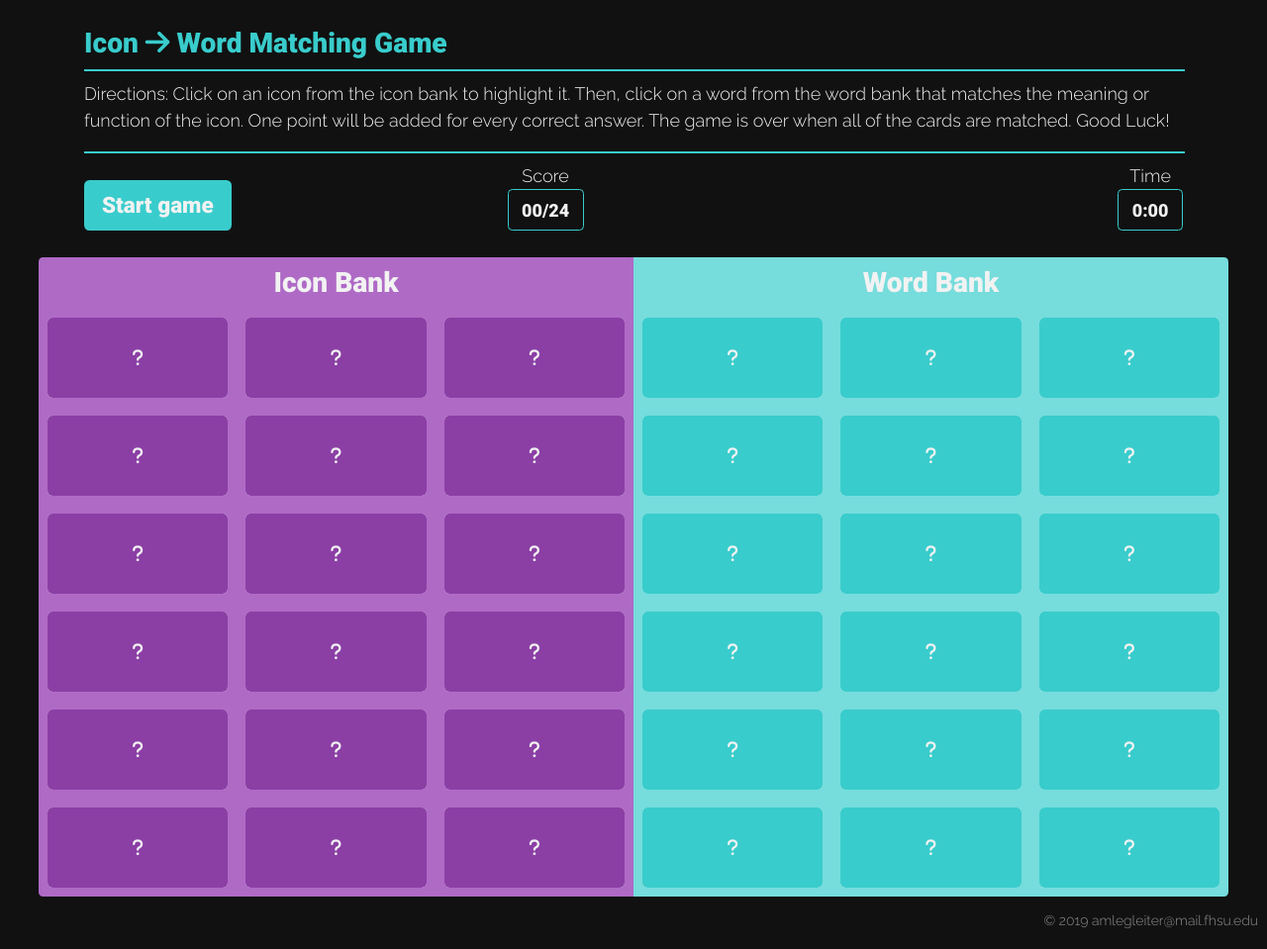
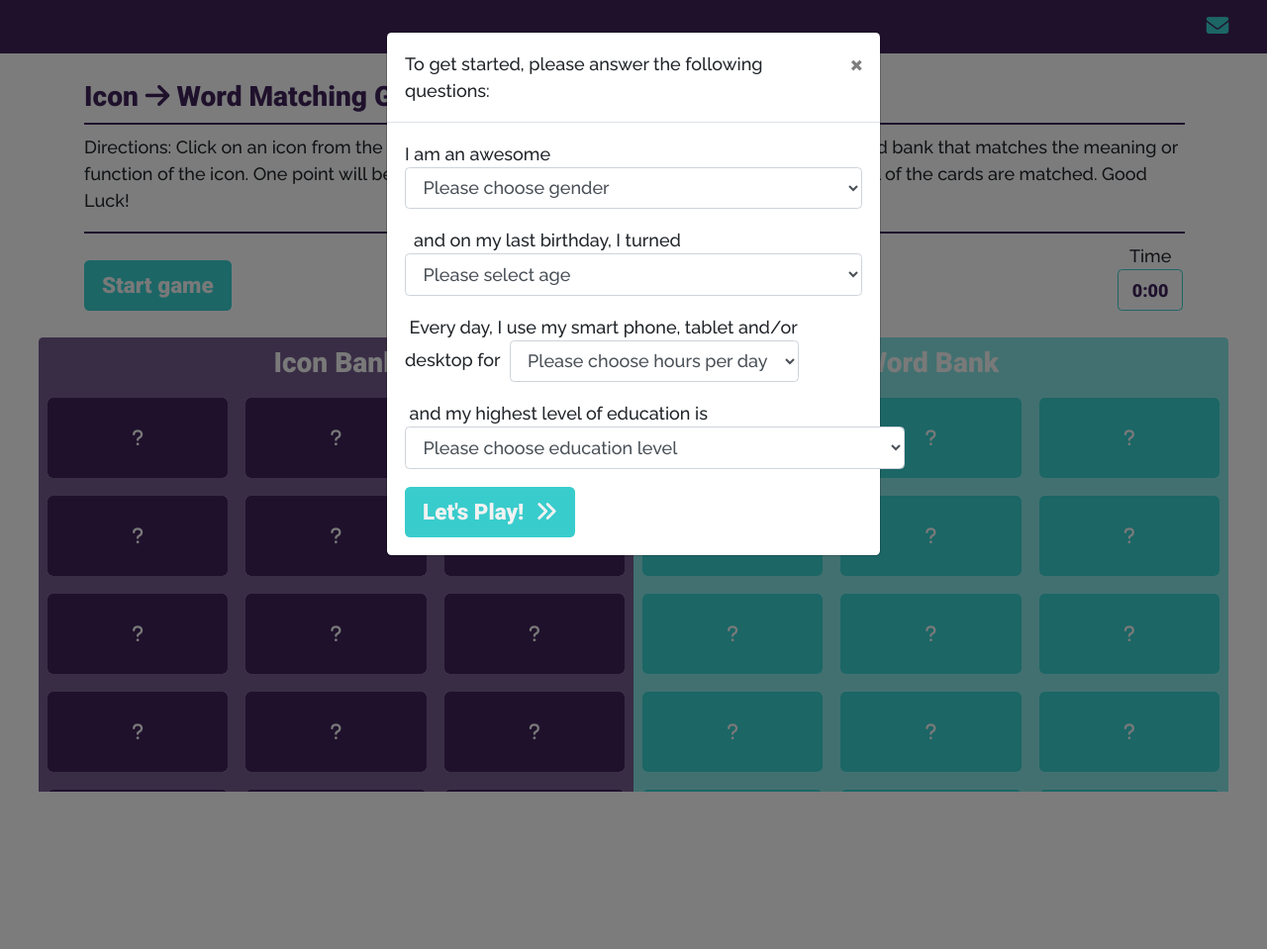
Before and after one commit to littleapple27/icon-match-game, a PHP site: page /game.html in a window 1280 px wide. Shown: the whole page at 99% size. After the commit the page ends 800 px from the top, so only its background shows below. Run offline with PHP 8.4, Linux system fonts and the light colour scheme; some libraries are stand-ins or nearby versions.

Commit message:
change color scheme

```diff
--- a/css/cardflip.css
+++ b/css/cardflip.css
@@ -44,10 +44,12 @@ flip card
 #back-text-size {
   font-size: .85rem;
   text-align: center;
+  color: #3E2259;
 }
 
 #back-icon-size {
   font-size: 2rem;
+  color: #3E2259;
 }
 
 .card-body {
--- a/css/cardflip.min.css
+++ b/css/cardflip.min.css
@@ -1 +1 @@
-.card-flip>div{backface-visibility:hidden;-webkit-backface-visibility:hidden;-moz-backface-visibility:hidden;-o-backface-visibility:hidden;backface-visibility:hidden;transition:transform 300ms;transition-timing-function:linear;width:100%;height:100%;margin:0;display:flex;border-radius:5px}.card-front{transform:rotateY(0deg)}.card-back{transform:rotateY(180deg);position:absolute;top:0;font-family:'Raleway', sans-serif}.card-front-flip{transform:rotateY(-180deg)}.card-back-flip{transform:rotateY(0deg)}.card{width:inherit;height:4.5rem;border-radius:5px}#back-text-size{font-size:.85rem;text-align:center}#back-icon-size{font-size:2rem}.card-body{border-radius:5px}.noselect{-webkit-touch-callout:none;-webkit-user-select:none;-khtml-user-select:none;-moz-user-select:none;-ms-user-select:none;user-select:none}
+.card-flip>div{backface-visibility:hidden;-webkit-backface-visibility:hidden;-moz-backface-visibility:hidden;-o-backface-visibility:hidden;backface-visibility:hidden;transition:transform 300ms;transition-timing-function:linear;width:100%;height:100%;margin:0;display:flex;border-radius:5px}.card-front{transform:rotateY(0deg)}.card-back{transform:rotateY(180deg);position:absolute;top:0;font-family:'Raleway', sans-serif}.card-front-flip{transform:rotateY(-180deg)}.card-back-flip{transform:rotateY(0deg)}.card{width:inherit;height:4.5rem;border-radius:5px}#back-text-size{font-size:.85rem;text-align:center;color:#3E2259}#back-icon-size{font-size:2rem;color:#3E2259}.card-body{border-radius:5px}.noselect{-webkit-touch-callout:none;-webkit-user-select:none;-khtml-user-select:none;-moz-user-select:none;-ms-user-select:none;user-select:none}
--- a/css/cardflip.scss
+++ b/css/cardflip.scss
@@ -45,10 +45,12 @@ flip card
 #back-text-size {
   font-size: .85rem;
   text-align: center;
+  color: #3E2259;
 }
 
 #back-icon-size {
   font-size: 2rem;
+  color: #3E2259;
 }
 
 
--- a/css/custom.scss
+++ b/css/custom.scss
@@ -1,8 +1,8 @@
 $blue: #328284;
-$teal: #39CCCC;;
-$orange: #fba100;
-$purple: #8b3fa5;
-$black: #111111;
+$teal: #39cccc;
+$orange: #F26835;
+$purple: #3E2259;
+$lt-teal: #85e0e0;
 $white: #f2f2f2;
 $grey: #909095;
 
@@ -19,22 +19,30 @@ $grey: #909095;
 	color: $teal!important;
 }
 
+.text-dk-purple {
+	color: $purple;
+}
+
+.text-orange {
+	color: $orange;
+}
+
 ///////////background styles/////////////////
 .bg-lt-white {
 	background-color: rgba(255, 255, 255, 0.1);
 }
 
 .bg-lt-purple {
-	background-color: #af6ac6;
+	background-color: #735A8C;
 }
 
 .bg-lt-teal {
-	background-color:#76dcdc;
+	background-color:$lt-teal;
 }
 
 
-.bg-black {
-	background-color: $black;
+.bg-dk-purple {
+	background-color: $purple;
 }
 
 .bg-teal {
@@ -126,21 +134,36 @@ $grey: #909095;
 
 .btn-orange:hover {
 	font-family: 'Roboto', sans-serif!important;
-	background-color: rgba(251, 161, 0, 0.75)!important;
+	background-color: rgba(242,104,53, 0.75)!important;
 	border: 0;
 	color: $white!important;
 }
 
+.btn-purple {
+	font-family: 'Roboto', sans-serif!important;
+	background-color: $purple!important;
+	border: 0;
+	color: $white;
+}
+
+.btn-purple:hover {
+	font-family: 'Roboto', sans-serif!important;
+	background-color: rgba(62,34,89, 0.75)!important;
+	border: 0;
+	color: $white!important;
+}
 
 .outline-teal {
-  color: $teal;
+  color: $purple;
   font-family: 'Roboto', sans-serif;
   border-color: $teal;
 }
 
+
+/////// <a> hover style /////////
 a:hover {
 	font-family: 'Raleway', sans-serif;
-	color: rgba(57, 204, 204, 1)!important;
+	color: rgba(57,204,204, 1)!important;
 	text-decoration: underline;
 }
 
@@ -214,11 +237,11 @@ p {
 ///////////page styles/////////////////
 
 .hr-style {
-	border: .5px solid $teal!important;
+	border: 1px solid $purple!important;
 	width: 100%;
 }
 
-.jumbo-image {
+.bobo-image {
     background-image: -moz-linear-gradient(45deg, rgba(17,17,17,.9) 25%, rgba(17,17,17,.9) 100%), url("../img/jumbo2.jpg");
     background-image: -webkit-linear-gradient(45deg,rgba(17,17,17,.9) 25%,rgba(17,17,17,.9) 100%), url("../img/jumbo2.jpg");
     background-image: linear-gradient(45deg, rgba(17,17,17,.9) 25%,rgba(17,17,17,.9) 100%), url("../img/jumbo2.jpg");
@@ -226,32 +249,9 @@ p {
     background-size: cover;
 }
 
-.card-img-top {
-	width: 8rem;
-	height: auto;
-}
-
-.card-body {
-	font-family: 'Raleway', sans-serif!important;
-}
-
-.card {
-	border-color: transparent!important;
-}
-
-
-#title-row {
-  background-image: url("../img/globe-title.svg"); /* The image used */
-  background-color: $black; /* Used if the image is unavailable */
-  background-repeat: no-repeat; /* Do not repeat the image */
-  background-position: left top;
-}
-
 .jumbotron-fluid {
 	padding: 10%;
 }
-
-
 
 //Media Queries
 //------------------------------------------------------------//
--- a/game.html
+++ b/game.html
@@ -14,28 +14,38 @@
 	<meta property="og:description" content="An experiment at Fort Hays State University" />
 	<script src="https://kit.fontawesome.com/bf44c917aa.js" crossorigin="anonymous"></script>
 	<link rel="stylesheet" href="https://stackpath.bootstrapcdn.com/bootstrap/4.3.1/css/bootstrap.min.css">
-	<link href="https://fonts.googleapis.com/css?family=Raleway:300|Roboto:900&display=swap" rel="stylesheet">
+	<link href="https://fonts.googleapis.com/css?family=Raleway:500|Roboto:900&display=swap" rel="stylesheet">
 	<link rel="stylesheet" href="css/custom.min.css">
 	<link rel="stylesheet" href="css/cardflip.min.css">
 	<title>The Unambiguous Icon Project: A Case for Universal Icon Meanings</title>
 
 </head>
 
-<body class="bg-black" onload="loadGame()">
+<body class="bg-light" onload="loadGame()">
+
+	<header class="container-fluid bg-dk-purple py-1 text-right" id="">
+		<!-- Image and text -->
+		<nav class="d-flex flex-row justify-content-end align-items-center">
+			<a class="navbar-brand text-teal align-items-center" href="mailto:amlegleiter@mail.fhsu.edu">
+				<i class="fas fa-envelope"></i>&nbsp;<span class="text-sm"></span>
+			</a>
+		</nav>
+
+	</header>
 
 	<!---- Demographic Form Pop-Up Modal on Page Load---->
 	<div id="myModal" class="modal fade">
 		<div class="modal-dialog">
 			<div class="modal-content">
 				<div class="modal-header">
-					<h3 class="modal-title">A little bit about yourself, please...</h3>
+					<p class="modal-title">To get started, please answer the following questions:</p>
 					<button type="button" class="close" data-dismiss="modal" aria-label="Close">
 						<span aria-hidden="true">&times;</span>
 					</button>
 				</div>
 				<div class="modal-body">
 					<form>
-						<div class="form-inline ">
+						<div class="">
 							<p>I am an awesome&nbsp;
 								<select class="form-control" id="gender" name="gender" required>
 									<option value="" disabled selected hidden>Please choose gender
@@ -49,8 +59,8 @@
 						</div>
 
 
-						<div class="form-inline">
-							<p>&nbsp;who has celebrated &nbsp;
+						<div class="">
+							<p>&nbsp; and on my last birthday, I turned &nbsp;
 								<select class="form-control" id="age" name="age" required>
 									<option value="" disabled selected hidden>Please select age
 									</option>
@@ -130,12 +140,11 @@
 									<option value="90">90</option>
 									<option value="N">Prefer not to say</option>
 								</select>
-								&nbsp;birthdays. &nbsp;
 							</p>
 						</div>
 
-						<div class="form-inline">
-							<p>and my race/ethinicity is&nbsp;
+					<!-- 	<div class="form-inline">
+							<p>My race/ethinicity is&nbsp;
 								<select class="form-control" id="ethnicity" name="ethnicity" required />
 								<option value="">Select</option>
 								<option value="indian-alaskan">American Idian or Alaskan Native
@@ -148,7 +157,7 @@
 								<option value="not-say">Prefer not to say</option>
 								</select>
 							</p>
-						</div>
+						</div> -->
 
 						<div class="form-inline">
 							<p>&nbsp;Every day, I use my smart phone, tablet and/or
@@ -191,12 +200,12 @@
 		</div>
 	</div>
 
-	<main class="container py-4 mb-0 text-white" id="">
+	<main class="container py-4 mb-0" id="">
 
-		<h3 class="text-teal">Icon <i class="fas fa-arrow-right"></i> Word Matching Game</h3>
+		<h3 class="text-dk-purple">Icon <i class="fas fa-arrow-right"></i> Word Matching Game</h3>
 		<hr class="my-2 hr-style">
 
-		<p>
+		<p clas="text-dk-purple">
 			Directions: Click on an icon from the icon bank to highlight it.  Then, click on a word from the word bank that matches the meaning or function of the icon. One point will be added for every correct answer. The game is over when all of the cards are matched. Good Luck!
 		</p>
 
@@ -206,10 +215,10 @@
 			<div class="col-12 text-center d-flex align-items-end">
 				<div><button class="btn btn-lg btn-teal mr-2" id="startBtn" onclick="startGame();">Start game</button>
 				</div>
-				<div class="d-flex flex-column mx-auto">Score<span class="btn outline-teal text-white">00/24</span>
+				<div class="d-flex flex-column mx-auto">Score<span class="btn outline-teal text-purple">00/24</span>
 				</div>
 				<div class="d-flex flex-column ml-auto">Time<span
-						class="btn outline-teal text-white mr-auto">0:00</span></div>
+						class="btn outline-teal text-purple mr-auto">0:00</span></div>
 			</div>
 		</div>
 	</main>
@@ -246,22 +255,11 @@
 
 
 
-		<!-- </fieldset> ***removed: ask NC question about form****
-		</form> -->
-
-
-		<!-- progressbar *** THIS WAS FORM FIELDSET PROGRESS BAR TO SHOW PROGRESS IN ORIGINAL GAME VERSION-->
-		<!-- <ul class="d-flex flex-row justify-content-center mb-0" id="progressbar">
-			<li class="active dot" id="dot"></li>
-			<li class="dot"></li>
-			<li class="dot"></li>
-		</ul>  -->
-		<!-- fieldsets -->
 
 
 	</section>
 
-	<footer class="container-fluid py-2 bg-black" id="">
+	<footer class="container-fluid py-2 mt-5 bg-dk-purple" id="">
 		<div class="row">
 			<div class="ml-auto col-md-8 d-flex flex-column justify-content-center px-2 mb-2">
 				<span class=" text-sm text-right text-grey m-0 ">
--- a/js/game.js
+++ b/js/game.js
@@ -1,4 +1,3 @@
-
 
 	/* This is the array that contains the icon deck (32 icons) */
 	var deck=[
@@ -217,6 +216,10 @@
 	var deck2div=document.getElementById('deck2');
 
 
+   $(document).ready(function(){
+        $("#myModal").modal('show');
+    });
+
 	/*
 		Initialize a new game
 	*/
@@ -370,7 +373,6 @@
 
 
 
-
 	/* Flip the cards after 500 milliseconds */
 			// setTimeout(function(){
 			// 	/* Flip the card that haven't been matched */
```
Also changed, not shown: css/custom.css (+45 -46 lines), index.html (+8 -8 lines), css/custom.min.css.
